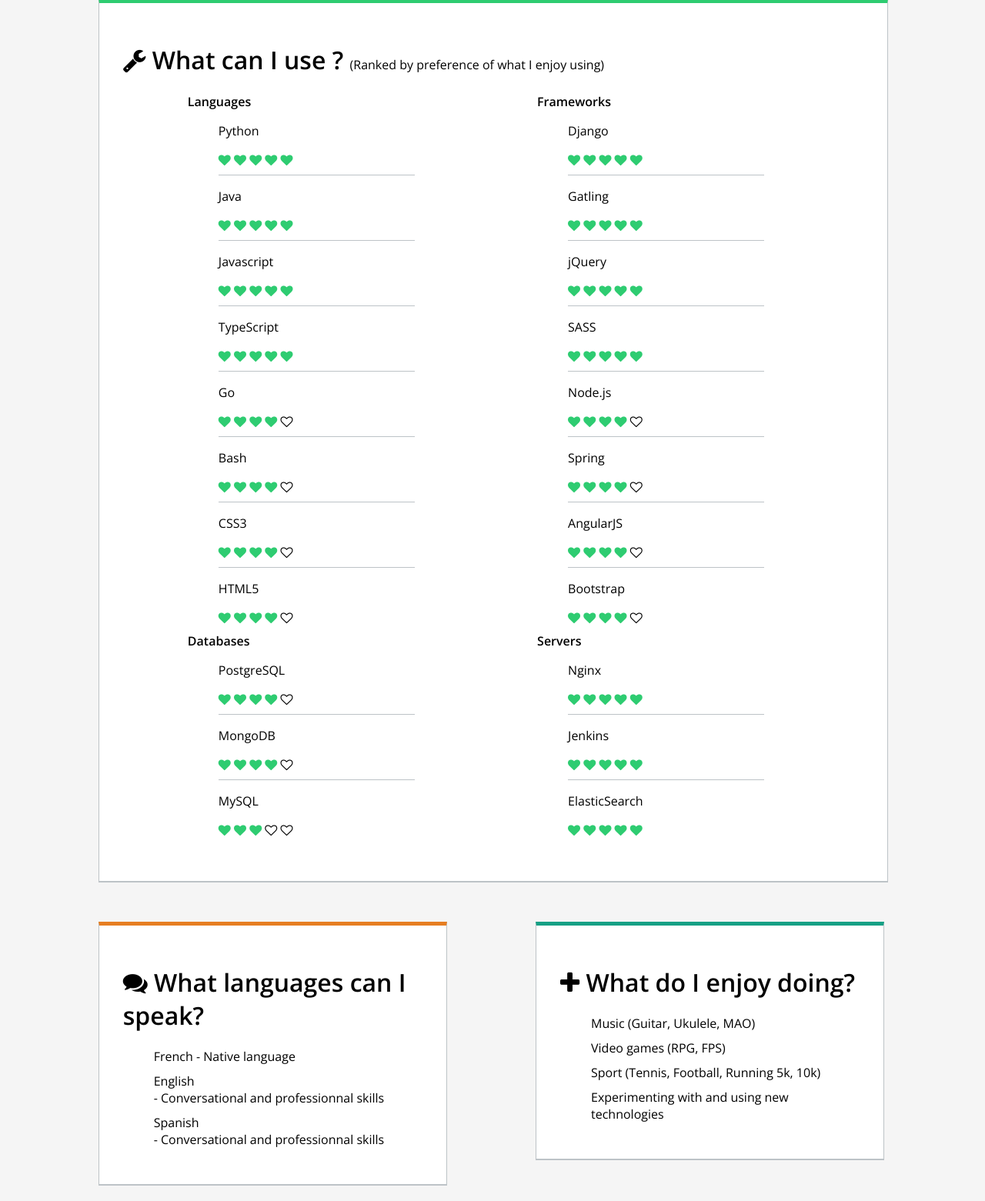
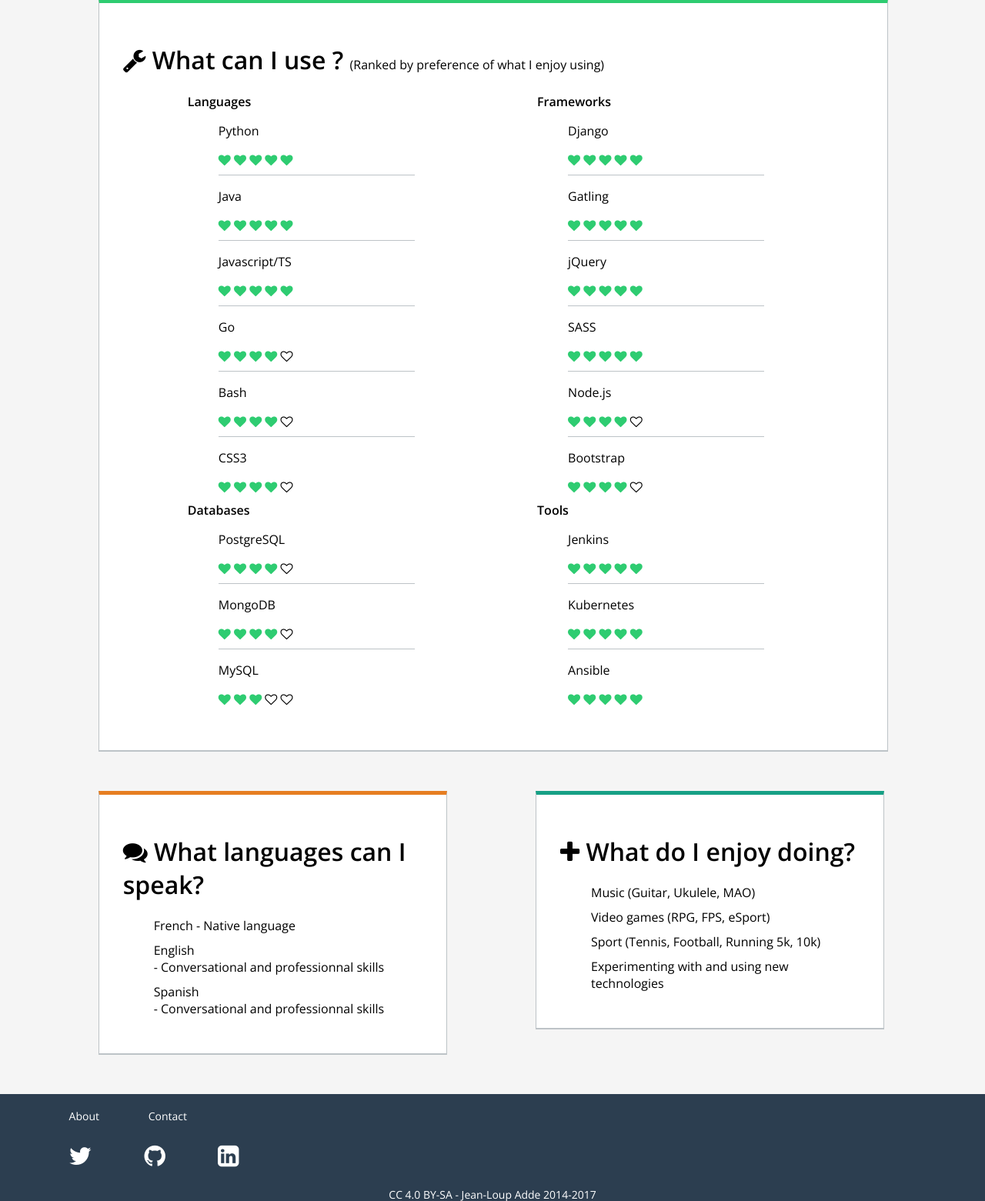
Before and after one commit to juanwolf/django_juanwolf.fr, a Django app: page /resume/ in a window 1280 px wide. Shown: the part 3984-5545 px from the top of the page at 77% size. Run offline with Django 3.2, Linux system fonts and the light colour scheme; some libraries are stand-ins or nearby versions.

Commit message:
Change servers skill category to tools.

```diff
--- a/juanwolf_fr/resume/templates/resume.html
+++ b/juanwolf_fr/resume/templates/resume.html
@@ -235,7 +235,7 @@
               </li>
 
               <li>
-                <p class="skill-title">Javascript</p>
+                <p class="skill-title">Javascript/TS</p>
                 <ul class="skill-rank">
                   <li><i class="fa fa-heart"></i></li>
                   <li><i class="fa fa-heart"></i></li>
@@ -244,17 +244,6 @@
                   <li><i class="fa fa-heart"></i></li>
                 </ul>
               </li>
-              <li>
-                <p class="skill-title">TypeScript</p>
-                <ul class="skill-rank">
-                  <li><i class="fa fa-heart"></i></li>
-                  <li><i class="fa fa-heart"></i></li>
-                  <li><i class="fa fa-heart"></i></li>
-                  <li><i class="fa fa-heart"></i></li>
-                  <li><i class="fa fa-heart"></i></li>
-                </ul>
-              </li>
-
               <li>
                 <p class="skill-title">Go</p>
                 <ul class="skill-rank">
@@ -279,17 +268,6 @@
 
               <li>
                 <p class="skill-title">CSS3</p>
-                <ul class="skill-rank">
-                  <li><i class="fa fa-heart"></i></li>
-                  <li><i class="fa fa-heart"></i></li>
-                  <li><i class="fa fa-heart"></i></li>
-                  <li><i class="fa fa-heart"></i></li>
-                  <li><i class="fa fa-heart-o"></i></li>
-                </ul>
-              </li>
-
-              <li>
-                <p class="skill-title">HTML5</p>
                 <ul class="skill-rank">
                   <li><i class="fa fa-heart"></i></li>
                   <li><i class="fa fa-heart"></i></li>
@@ -332,91 +310,41 @@
               <li>
                 <p class="skill-title">jQuery</p>
                 <ul class="skill-rank">
-                  <li><i class="fa fa-heart"></i>
-                  </li>
-                  <li><i class="fa fa-heart"></i>
-                  </li>
-                  <li><i class="fa fa-heart"></i>
-                  </li>
-                  <li><i class="fa fa-heart"></i>
-                  </li>
-                  <li><i class="fa fa-heart"></i>
-                  </li>
+                  <li><i class="fa fa-heart"></i></li>
+                  <li><i class="fa fa-heart"></i></li>
+                  <li><i class="fa fa-heart"></i></li>
+                  <li><i class="fa fa-heart"></i></li>
+                  <li><i class="fa fa-heart"></i></li>
                 </ul>
               </li>
               <li>
                 <p class="skill-title">SASS</p>
                 <ul class="skill-rank">
-                  <li><i class="fa fa-heart"></i>
-                  </li>
-                  <li><i class="fa fa-heart"></i>
-                  </li>
-                  <li><i class="fa fa-heart"></i>
-                  </li>
-                  <li><i class="fa fa-heart"></i>
-                  </li>
-                  <li><i class="fa fa-heart"></i>
-                  </li>
-                </ul>
+                  <li><i class="fa fa-heart"></i></li>
+                  <li><i class="fa fa-heart"></i></li>
+                  <li><i class="fa fa-heart"></i></li>
+                  <li><i class="fa fa-heart"></i></li>
+                  <li><i class="fa fa-heart"></i></li>
+               </ul>
               </li>
               <li>
                 <p class="skill-title">Node.js</p>
                 <ul class="skill-rank">
-                  <li><i class="fa fa-heart"></i>
-                  </li>
-                  <li><i class="fa fa-heart"></i>
-                  </li>
-                  <li><i class="fa fa-heart"></i>
-                  </li>
-                  <li><i class="fa fa-heart"></i>
-                  </li>
-                  <li><i class="fa fa-heart-o"></i>
-                  </li>
+                  <li><i class="fa fa-heart"></i></li>
+                  <li><i class="fa fa-heart"></i></li>
+                  <li><i class="fa fa-heart"></i></li>
+                  <li><i class="fa fa-heart"></i></li>
+                  <li><i class="fa fa-heart-o"></i></li>
                 </ul>
               </li>
-              <li>
-                <p class="skill-title">Spring</p>
-                <ul class="skill-rank">
-                  <li><i class="fa fa-heart"></i>
-                  </li>
-                  <li><i class="fa fa-heart"></i>
-                  </li>
-                  <li><i class="fa fa-heart"></i>
-                  </li>
-                  <li><i class="fa fa-heart"></i>
-                  </li>
-                  <li><i class="fa fa-heart-o"></i>
-                  </li>
-                </ul>
-              </li>
-              <li>
-                <p class="skill-title">AngularJS</p>
-                <ul class="skill-rank">
-                  <li><i class="fa fa-heart"></i>
-                  </li>
-                  <li><i class="fa fa-heart"></i>
-                  </li>
-                  <li><i class="fa fa-heart"></i>
-                  </li>
-                  <li><i class="fa fa-heart"></i>
-                  </li>
-                  <li><i class="fa fa-heart-o"></i>
-                  </li>
-                </ul>
-              </li>
-              <li>
+             <li>
                 <p class="skill-title">Bootstrap</p>
                 <ul class="skill-rank">
-                  <li><i class="fa fa-heart"></i>
-                  </li>
-                  <li><i class="fa fa-heart"></i>
-                  </li>
-                  <li><i class="fa fa-heart"></i>
-                  </li>
-                  <li><i class="fa fa-heart"></i>
-                  </li>
-                  <li><i class="fa fa-heart-o"></i>
-                  </li>
+                  <li><i class="fa fa-heart"></i></li>
+                  <li><i class="fa fa-heart"></i></li>
+                  <li><i class="fa fa-heart"></i></li>
+                  <li><i class="fa fa-heart"></i></li>
+                  <li><i class="fa fa-heart-o"></i></li>
                 </ul>
               </li>
             </ul>
@@ -457,18 +385,8 @@
             </ul>
           </li>
           <li class="subsection">
-            {% trans "Servers" %}
+            {% trans "Tools" %}
             <ul>
-              <li>
-                <p class="skill-title">Nginx</p>
-                <ul class="skill-rank">
-                  <li><i class="fa fa-heart"></i></li>
-                  <li><i class="fa fa-heart"></i></li>
-                  <li><i class="fa fa-heart"></i></li>
-                  <li><i class="fa fa-heart"></i></li>
-                  <li><i class="fa fa-heart"></i></li>
-                </ul>
-              </li>
               <li>
                 <p class="skill-title">Jenkins</p>
                 <ul class="skill-rank">
@@ -480,7 +398,17 @@
                 </ul>
               </li>
               <li>
-                <p class="skill-title">ElasticSearch</p>
+                <p class="skill-title">Kubernetes</p>
+                <ul class="skill-rank">
+                  <li><i class="fa fa-heart"></i></li>
+                  <li><i class="fa fa-heart"></i></li>
+                  <li><i class="fa fa-heart"></i></li>
+                  <li><i class="fa fa-heart"></i></li>
+                  <li><i class="fa fa-heart"></i></li>
+                </ul>
+              </li>
+              <li>
+                <p class="skill-title">Ansible</p>
                 <ul class="skill-rank">
                   <li><i class="fa fa-heart"></i></li>
                   <li><i class="fa fa-heart"></i></li>
@@ -511,7 +439,7 @@
         <h1><i class="fa fa-plus"></i> {% trans "What do I enjoy doing?" %}</h1>
         <ul>
           <li>{% trans "Music (Guitar, Ukulele, MAO)" %}</li>
-          <li>{% trans "Video games (RPG, FPS)" %}</li>
+          <li>{% trans "Video games (RPG, FPS, eSport)" %}</li>
           <li>{% trans "Sport (Tennis, Football, Running 5k, 10k)" %}</li>
           <li>{% trans "Experimenting with and using new technologies" %}</li>
         </ul>
```
